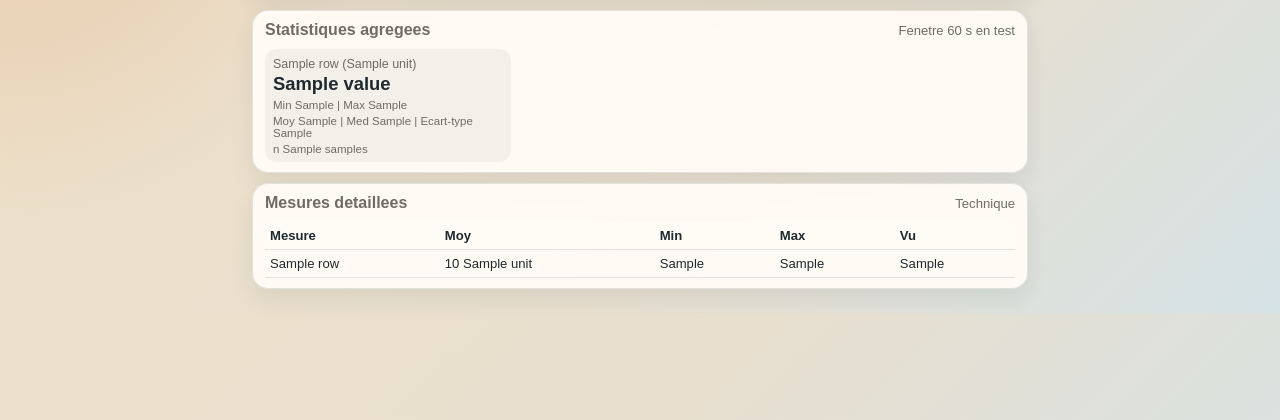
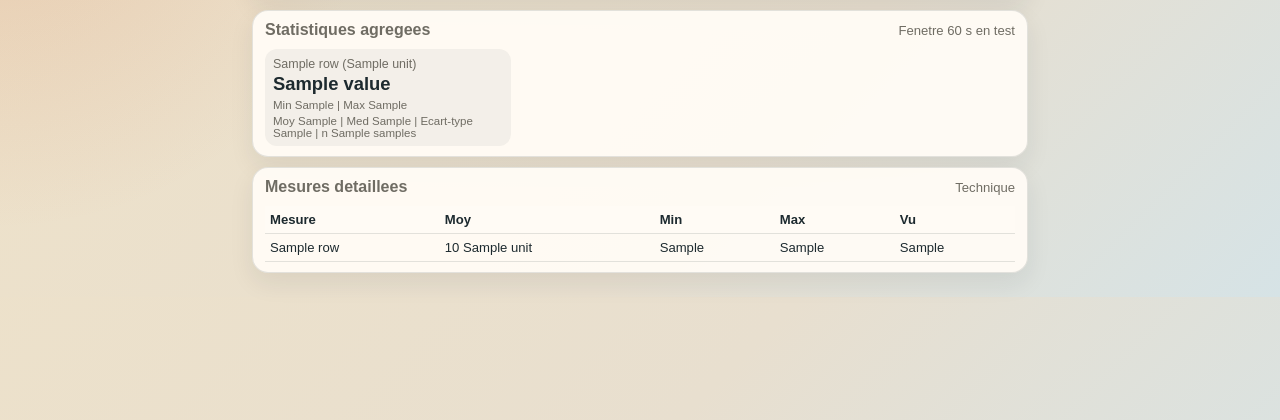
Before and after one commit to jgrelet/rpi3-meteo, a FastAPI app: template app/templates/reduced_data.html in a window 1280 px wide. Shown: the part 150-570 px from the top of the page. Run offline with FastAPI, Linux system fonts and the light colour scheme; the template is opened without the code that fills it: most values are stand-ins (such as "Sample title", 1, 10 or a date in 2020).

Commit message:
fix raw sample (n) in same line

```diff
--- a/app/templates/reduced_data.html
+++ b/app/templates/reduced_data.html
@@ -33,8 +33,7 @@
                     <span class="metric-label">{{ row.label }}{% if row.unit %} ({{ row.unit }}){% endif %}</span>
                     <strong>{{ row.value }}</strong>
                     <span class="metric-meta">Min {{ row.min_value }} | Max {{ row.max_value }}</span>
-                    <span class="metric-meta">Moy {{ row.mean_value }} | Med {{ row.median_value }} | Ecart-type {{ row.stddev_value }}</span>
-                    <span class="metric-meta">n {{ row.samples }}</span>
+                    <span class="metric-meta">Moy {{ row.mean_value }} | Med {{ row.median_value }} | Ecart-type {{ row.stddev_value }} | n {{ row.samples }}</span>
                 </div>
                 {% endfor %}
             </div>
```
